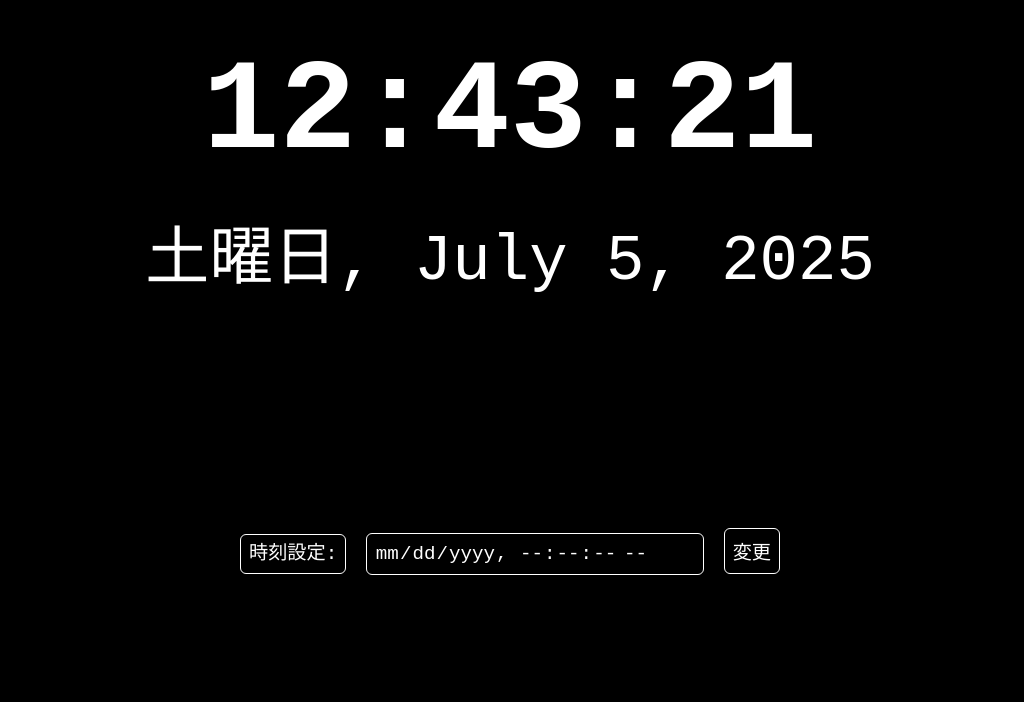
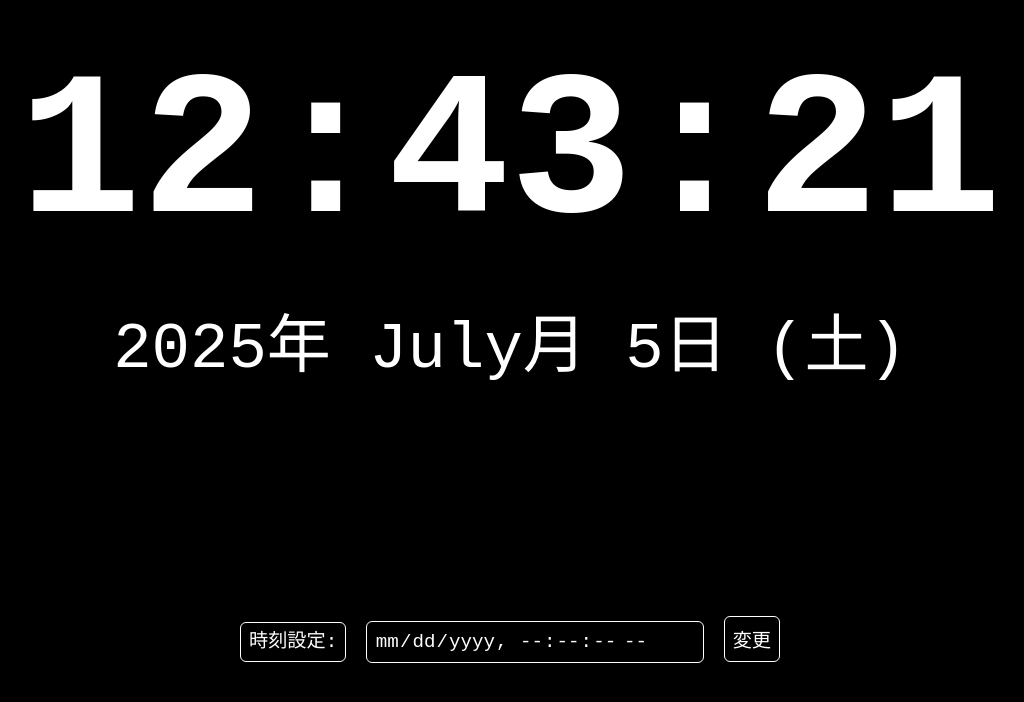
Before and after one commit to huu0113/clock, a plain HTML site: page index.html in a window 1280 px wide. Shown: the whole page, without its empty margins (130-1154 px from the left). Drawn offline with Linux system fonts and the light colour scheme.

Commit message:
日付の並び、時計サイズ変更

```diff
--- a/index.html
+++ b/index.html
@@ -20,7 +20,7 @@
       box-sizing: border-box;
     }
     #time {
-      font-size: 10vw;
+      font-size: 16vw;
       font-weight: bold;
       word-break: break-word;
     }
@@ -71,10 +71,10 @@
       const year = now.getFullYear();
       const month = now.toLocaleString('default', { month: 'long' });
       const day = now.getDate();
-      const weekday = now.toLocaleDateString('ja-JP', { weekday: 'long' });
+      const weekday = now.toLocaleDateString('ja-JP', { weekday: 'short' }); // 例: (土)
 
       document.getElementById('time').textContent = `${hours}:${minutes}:${seconds}`;
-      document.getElementById('date').textContent = `${weekday}, ${month} ${day}, ${year}`;
+      document.getElementById('date').textContent = `${year}年 ${month}月 ${day}日 (${weekday})`;
 
       if (customDate) {
         customDate.setSeconds(customDate.getSeconds() + 1);
```
